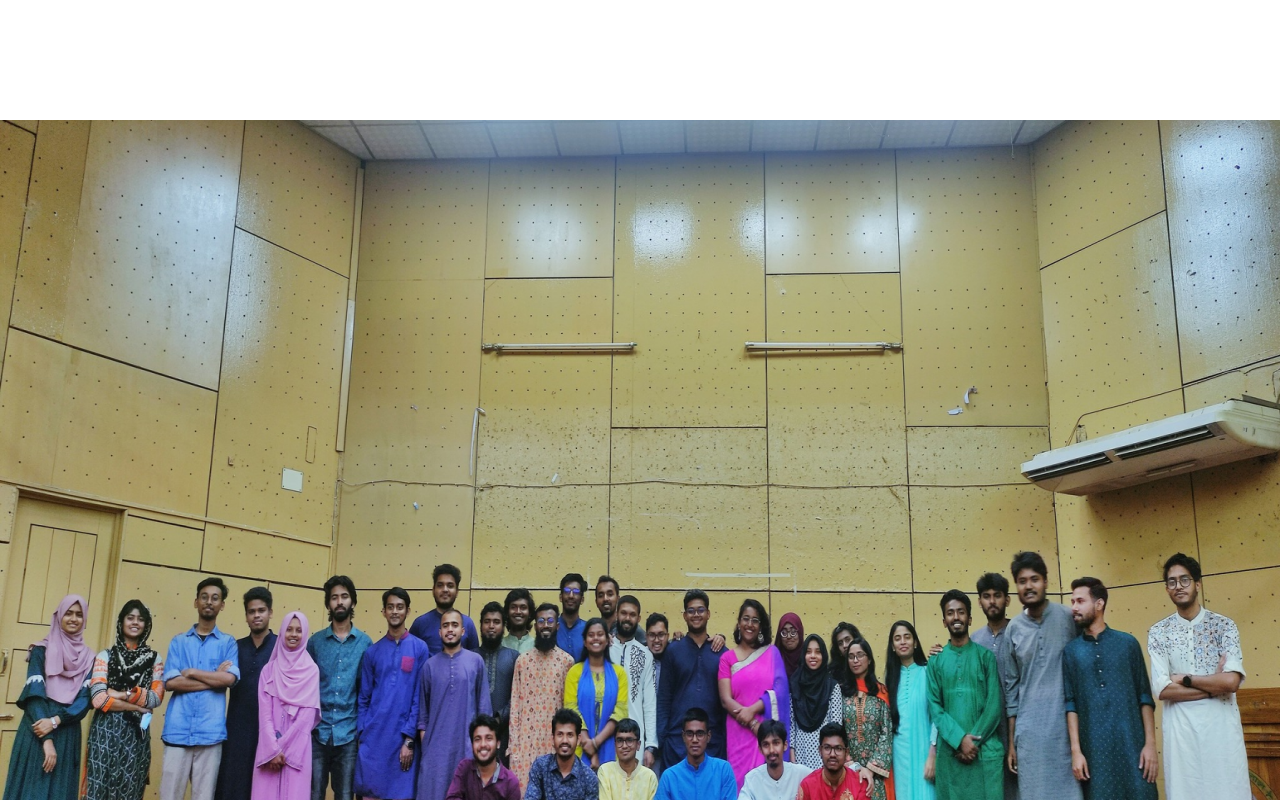
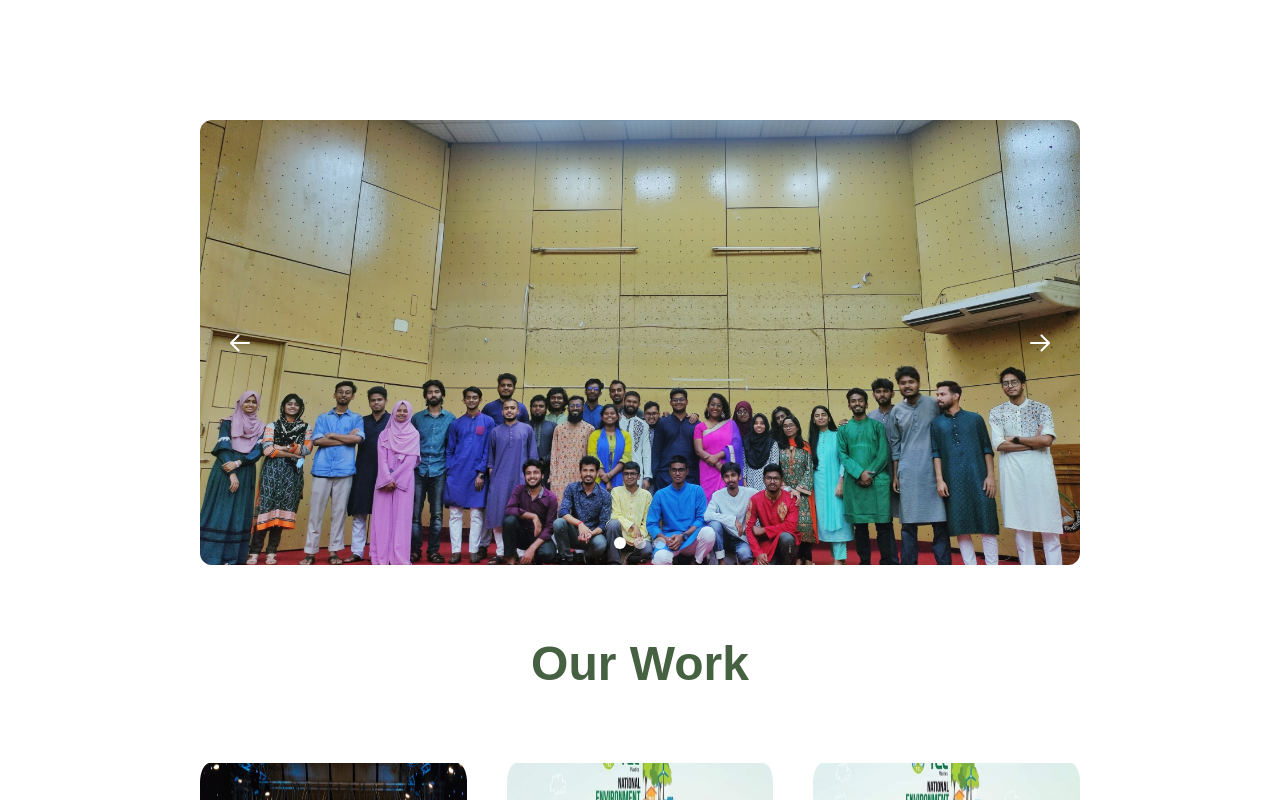
Before and after one commit to almustansir/green_eco_society, a Next.js app: page /gallery in a window 1280 px wide. Shown: the part 680-1480 px from the top of the page. Built offline with nearby package versions, Linux system fonts and the light colour scheme.

Commit message:
Carousel added

```diff
--- a/package.json
+++ b/package.json
@@ -8,6 +8,7 @@
     "start": "next start"
   },
   "dependencies": {
+    "@material-tailwind/react": "^2.1.5",
     "next": "13.1.2",
     "react": "18.2.0",
     "react-dom": "18.2.0"
--- a/src/Components/ImageCarousel.tsx
+++ b/src/Components/ImageCarousel.tsx
@@ -1,7 +1,76 @@
 import React from "react";
+import { Carousel, IconButton } from "@material-tailwind/react";
 
 const ImageCarousel = () => {
-  return <div>ImageCarousel</div>;
+  return (
+    <Carousel
+      className="rounded-xl"
+      prevArrow={({ handlePrev }) => (
+        <IconButton
+          variant="text"
+          color="white"
+          size="lg"
+          onClick={handlePrev}
+          className="!absolute top-2/4 left-4 -translate-y-2/4"
+        >
+          <svg
+            xmlns="http://www.w3.org/2000/svg"
+            fill="none"
+            viewBox="0 0 24 24"
+            strokeWidth={2}
+            stroke="currentColor"
+            className="h-6 w-6"
+          >
+            <path
+              strokeLinecap="round"
+              strokeLinejoin="round"
+              d="M10.5 19.5L3 12m0 0l7.5-7.5M3 12h18"
+            />
+          </svg>
+        </IconButton>
+      )}
+      nextArrow={({ handleNext }) => (
+        <IconButton
+          variant="text"
+          color="white"
+          size="lg"
+          onClick={handleNext}
+          className="!absolute top-2/4 !right-4 -translate-y-2/4"
+        >
+          <svg
+            xmlns="http://www.w3.org/2000/svg"
+            fill="none"
+            viewBox="0 0 24 24"
+            strokeWidth={2}
+            stroke="currentColor"
+            className="h-6 w-6"
+          >
+            <path
+              strokeLinecap="round"
+              strokeLinejoin="round"
+              d="M13.5 4.5L21 12m0 0l-7.5 7.5M21 12H3"
+            />
+          </svg>
+        </IconButton>
+      )}
+    >
+      <img
+        src="homeImg1.png"
+        alt="image 1"
+        className="h-full w-full object-cover"
+      />
+      <img
+        src="homeImg1.png"
+        alt="image 2"
+        className="h-full w-full object-cover"
+      />
+      <img
+        src="homeImg1.png"
+        alt="image 3"
+        className="h-full w-full object-cover"
+      />
+    </Carousel>
+  );
 };
 
 export default ImageCarousel;
--- a/src/Components/NavComp.tsx
+++ b/src/Components/NavComp.tsx
@@ -2,34 +2,34 @@ import React from "react";
 
 function NavComp() {
   return (
-    <nav className="bg-neutral-950 bg-opacity-40">
+    <nav className="bg-[#000] bg-opacity-40">
       <div className="w-[100%] flex justify-between p-3">
         <a href="/" className="">
           <img src="nav/navIcon.png" className="h-[60px]" alt="Flowbite Logo" />
         </a>
         <div className="" id="navbar-sticky">
           <ul className="flex justify-between">
-            <li className="p-4 hover:bg-slate-900 rounded-lg">
+            <li className="p-4 hover:bg-[#0f172a] rounded-lg">
               <a href="/" className="" aria-current="page">
                 Home
               </a>
             </li>
-            <li className="p-4 hover:bg-slate-900 rounded-lg">
+            <li className="p-4 hover:bg-[#0f172a] rounded-lg">
               <a href="/aboutUs" className="">
                 About Us
               </a>
             </li>
-            <li className="p-4 hover:bg-slate-900 rounded-lg">
+            <li className="p-4 hover:bg-[#0f172a] rounded-lg">
               <a href="/gallery" className="">
                 Gallery
               </a>
             </li>
-            <li className="p-4 hover:bg-slate-900 rounded-lg">
+            <li className="p-4 hover:bg-[#0f172a] rounded-lg">
               <a href="/excicutives" className="">
                 Executives
               </a>
             </li>
-            <li className="p-4 hover:bg-slate-900 rounded-lg">
+            <li className="p-4 hover:bg-[#0f172a] rounded-lg">
               <a href="/contact" className="">
                 Contact
               </a>
--- a/src/pages/gallery.tsx
+++ b/src/pages/gallery.tsx
@@ -1,4 +1,5 @@
 import FooterComp from "../Components/FooterComp";
+import ImageCarousel from "../Components/ImageCarousel";
 import NavComp from "../Components/NavComp";
 
 export default function Home() {
@@ -17,13 +18,14 @@ export default function Home() {
         <h3 className="text-center mt-[200px] text-8xl">Gallery</h3>
       </div>
 
-      <div className="mt-[150px] flex items-center justify-center">
+      <div className="mt-[150px] mx-[200px] flex items-center justify-center">
         {/* groupImage section */}
-        <img
+        {/* <img
           src="homeImg1.png"
           className="h-[780px] w-[1542px]"
           alt="About us Image"
-        />
+        /> */}
+        <ImageCarousel />
       </div>
 
       <div className="mx-[200px] mt-[75px]">
--- a/src/pages/index.tsx
+++ b/src/pages/index.tsx
@@ -1,4 +1,5 @@
 import FooterComp from "../Components/FooterComp";
+import ImageCarousel from "../Components/ImageCarousel";
 import NavComp from "../Components/NavComp";
 
 export default function Home() {
@@ -39,13 +40,14 @@ export default function Home() {
           porta mauris risus nec. Tempor urna consectetur sed massa aenean
           consectetur. Nulla neque lorem quam diam viverra......
         </p>
-        <div className="mt-[35px] flex items-center justify-center">
+        {/* <div className="mt-[35px] flex items-center justify-center">
           <img
             src="homeImg1.png"
             className="h-[780px] w-[1542px]"
             alt="About us Image"
           />
-        </div>
+        </div> */}
+        <ImageCarousel />
         <div className="flex items-center justify-center">
           <button
             type="button"
@@ -82,6 +84,7 @@ export default function Home() {
           </div>
         </div>
       </div>
+      <script src="https://cdnjs.cloudflare.com/ajax/libs/flowbite/2.2.0/flowbite.min.js"></script>
 
       <FooterComp />
     </div>
--- a/tailwind.config.js
+++ b/tailwind.config.js
@@ -1,4 +1,6 @@
-module.exports = {
+const withMT = require("@material-tailwind/react/utils/withMT");
+
+module.exports = withMT({
   content: [
     "./src/Components/**/*.{ts,tsx,js,jsx}",
     "./src/pages/**/*.{ts,tsx,js,jsx}",
@@ -12,4 +14,4 @@ module.exports = {
   },
   variants: {},
   plugins: [],
-};
+});
```
Also changed, not shown: 1 other file (tests, documents, lock files or other folders).
